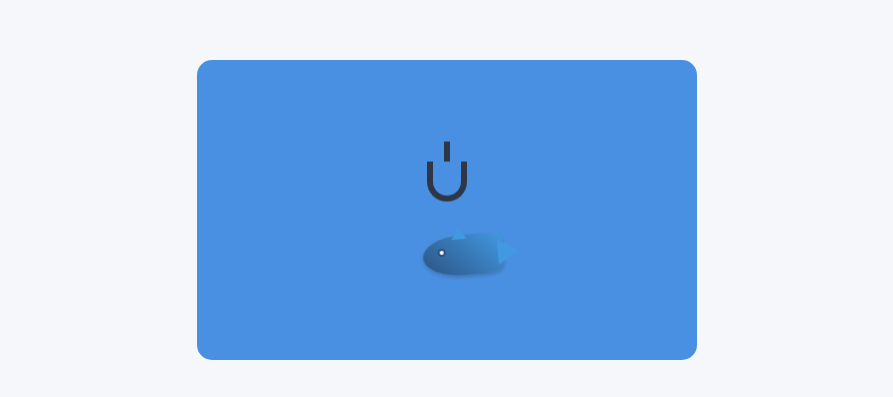
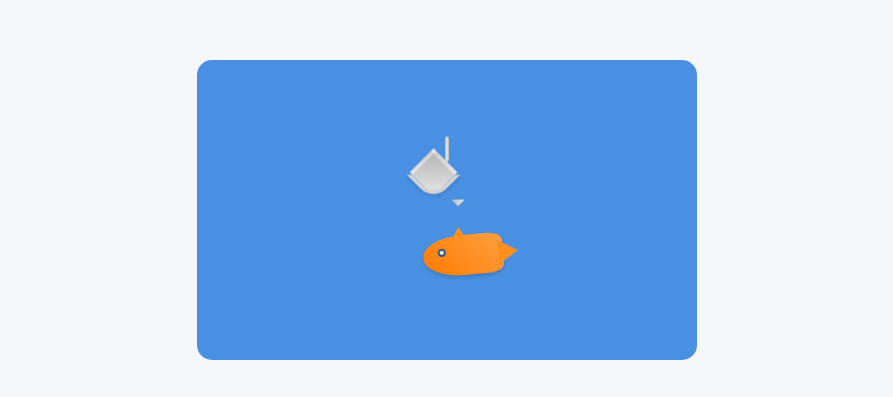
Before and after one commit to 1551El/1551El.github.io, a website: page index.html in a window 1280 px wide. Shown: the top 397 px of the page, without its empty margins (193-1086 px from the left). Drawn offline with Linux system fonts and the light colour scheme.

Commit message:
Updated hook design to be more realistic and changed fish color to orange

```diff
--- a/index.html
+++ b/index.html
@@ -51,23 +51,51 @@
             top: 30%;
             left: 50%;
             transform: translateX(-50%);
-            width: 40px;
-            height: 40px;
-            border: 6px solid #2d3748;
-            border-radius: 0 0 50% 50%;
-            border-top: none;
+            width: 30px;
+            height: 45px;
+            border: none;
             animation: hookFloat 3s ease-in-out infinite;
         }
 
         .hook::before {
             content: '';
             position: absolute;
-            top: -20px;
+            top: -25px;
             left: 50%;
             transform: translateX(-50%);
-            width: 6px;
-            height: 20px;
-            background-color: #2d3748;
+            width: 4px;
+            height: 25px;
+            background: linear-gradient(90deg, #B8B8B8, #E8E8E8, #B8B8B8);
+            border-radius: 2px;
+        }
+
+        .hook::after {
+            content: '';
+            position: absolute;
+            top: 0;
+            left: 50%;
+            transform: translateX(-50%);
+            width: 30px;
+            height: 30px;
+            border: 4px solid transparent;
+            border-right-color: #D3D3D3;
+            border-bottom-color: #D3D3D3;
+            border-radius: 0 0 50% 0;
+            transform-origin: top center;
+            transform: translateX(-50%) rotate(45deg);
+            box-shadow: 2px 2px 4px rgba(0, 0, 0, 0.1);
+            background: linear-gradient(135deg, #B8B8B8, #E8E8E8);
+        }
+
+        .hook-point {
+            position: absolute;
+            bottom: 2px;
+            right: -1px;
+            width: 10px;
+            height: 10px;
+            background: linear-gradient(135deg, #B8B8B8, #E8E8E8);
+            clip-path: polygon(0 0, 100% 100%, 0 100%);
+            transform: rotate(-45deg);
         }
 
         .fish {
@@ -84,7 +112,7 @@
             position: absolute;
             width: 100%;
             height: 100%;
-            background: linear-gradient(45deg, #2C5282, #4299E1);
+            background: linear-gradient(45deg, #FF7B00, #FFA041);
             border-radius: 50% 20% 20% 50%;
             box-shadow: 0 2px 4px rgba(0, 0, 0, 0.2);
         }
@@ -96,7 +124,7 @@
             transform: translateY(-50%);
             width: 20px;
             height: 25px;
-            background: #4299E1;
+            background: #FF9020;
             clip-path: polygon(0 0, 0 100%, 100% 50%);
             animation: tailWag 0.5s ease-in-out infinite alternate;
         }
@@ -118,7 +146,7 @@
             left: 30px;
             width: 15px;
             height: 12px;
-            background: #4299E1;
+            background: #FF9020;
             clip-path: polygon(0 100%, 50% 0, 100% 100%);
         }
 
@@ -244,7 +272,9 @@
     <div class="container">
         <div class="hero-section">
             <div class="fishing-scene">
-                <div class="hook"></div>
+                <div class="hook">
+                    <div class="hook-point"></div>
+                </div>
                 <div class="fish">
                     <div class="fish-body"></div>
                     <div class="fish-tail"></div>
```
